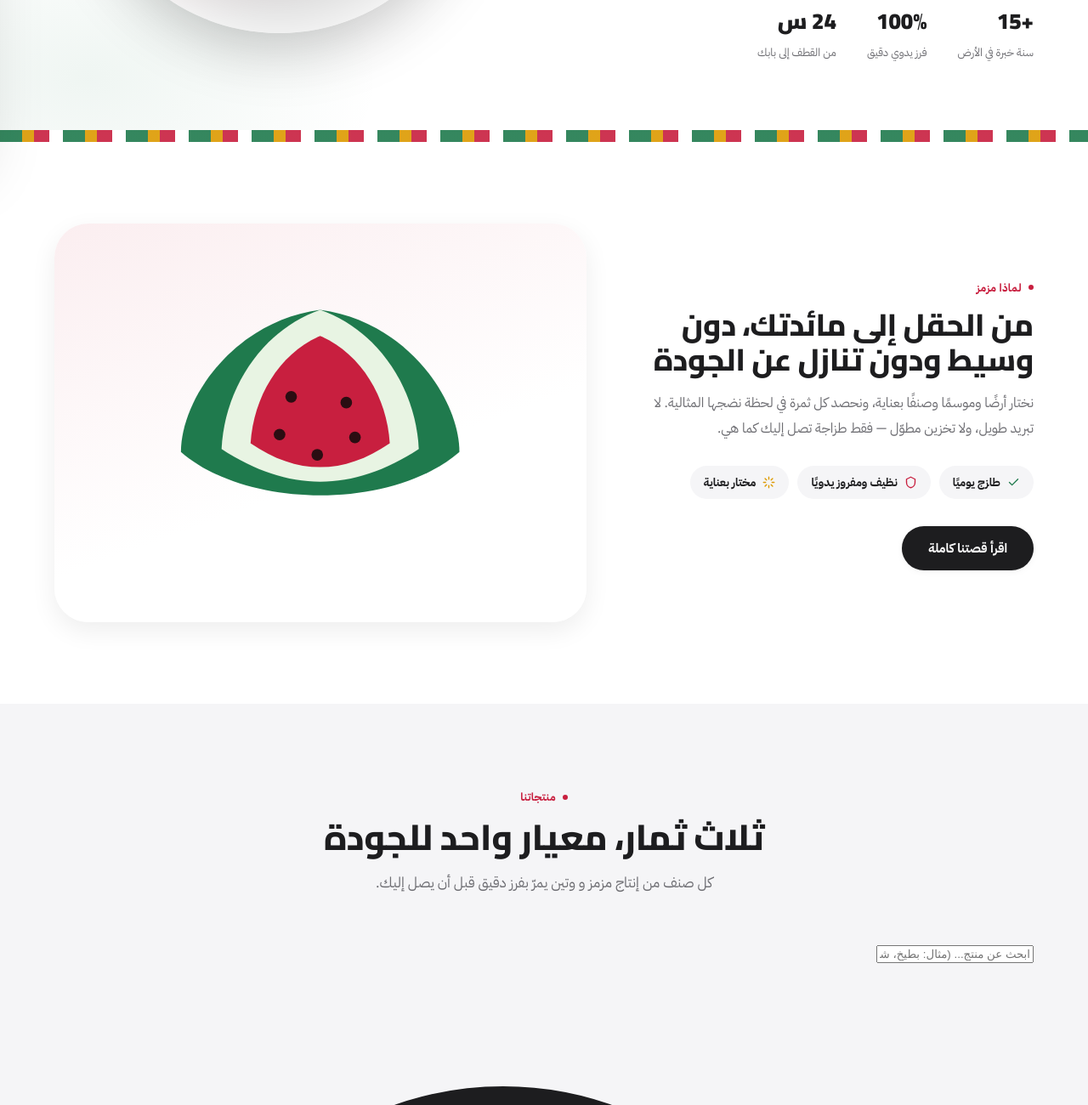
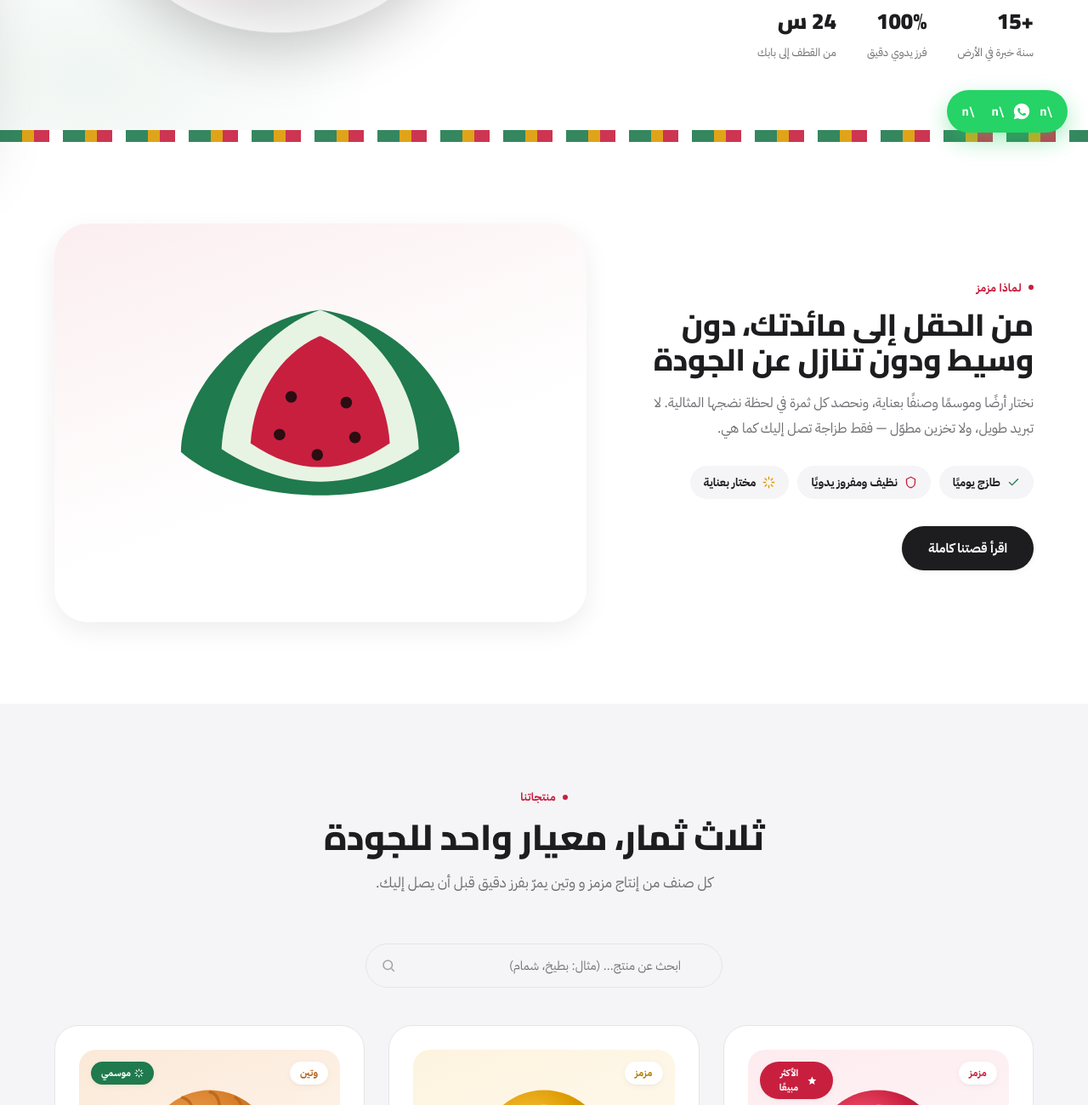
Before and after one commit to ahmadmoutlaq-boop/mazamiz-website, a plain HTML site: page index.html in a window 1280 px wide. Shown: the part 620-1920 px from the top of the page at 85% size. Drawn offline with Linux system fonts and the light colour scheme.

Commit message:
Add files via upload

```diff
--- a/css/style.css
+++ b/css/style.css
@@ -518,7 +518,13 @@
   overflow:hidden;
 }
 .product-media svg{ width:56%; transition:transform .5s var(--ease); }
+.product-media img{
+  width:100%; height:100%;
+  object-fit:cover;
+  transition:transform .6s var(--ease);
+}
 .product-card:hover .product-media svg{ transform:scale(1.06) rotate(-3deg); }
+.product-card:hover .product-media img{ transform:scale(1.08); }
 
 .product-media.red{ background:linear-gradient(160deg,#fdecef,#fff8f9); }
 .product-media.yellow{ background:linear-gradient(160deg,#fdf3df,#fffcf4); }
@@ -535,10 +541,35 @@
   font-weight:800;
   letter-spacing:.02em;
   box-shadow:var(--shadow-sm);
+  z-index:2;
 }
 .product-tag.red{ color:var(--red); }
 .product-tag.yellow{ color:var(--gold-deep); }
 .product-tag.cantaloupe{ color:var(--cantaloupe-deep); }
+
+.badge-flag{
+  position:absolute;
+  top:14px;
+  inset-inline-end:14px;
+  padding:5px 12px;
+  border-radius:999px;
+  font-size:11px;
+  font-weight:800;
+  letter-spacing:.02em;
+  color:#fff;
+  z-index:2;
+  display:flex;
+  align-items:center;
+  gap:4px;
+  box-shadow:var(--shadow-sm);
+  animation:badgePop .5s var(--ease) both;
+}
+.badge-flag.bestseller{ background:var(--red); }
+.badge-flag.seasonal{ background:var(--green); }
+@keyframes badgePop{
+  0%{ transform:scale(.6); opacity:0; }
+  100%{ transform:scale(1); opacity:1; }
+}
 
 .product-card h3{
   font-size:21px;
@@ -586,9 +617,51 @@
 .add-btn.added{ background:var(--green); }
 .add-btn svg{ width:15px; height:15px; }
 
-@media (max-width:900px){
+@media (max-width:1024px){
+  .product-grid{ grid-template-columns:repeat(2,1fr); }
+}
+@media (max-width:640px){
   .product-grid{ grid-template-columns:1fr; }
 }
+
+/* Product search bar */
+.product-search{
+  max-width:420px;
+  margin:0 auto 44px;
+  position:relative;
+}
+.product-search input{
+  width:100%;
+  padding:14px 48px 14px 18px;
+  border-radius:999px;
+  border:1px solid var(--line);
+  background:var(--bg-alt);
+  font-size:14.5px;
+  font-family:inherit;
+  transition:border-color .25s, background .25s, box-shadow .25s;
+}
+.product-search input:focus{
+  outline:none;
+  border-color:var(--red);
+  background:#fff;
+  box-shadow:0 0 0 4px rgba(200,31,63,.08);
+}
+.product-search svg{
+  position:absolute;
+  top:50%; inset-inline-end:18px;
+  transform:translateY(-50%);
+  width:18px; height:18px;
+  color:var(--text-faint);
+  pointer-events:none;
+}
+.product-empty{
+  text-align:center;
+  color:var(--text-soft);
+  font-size:15px;
+  padding:40px 0;
+  display:none;
+}
+.product-empty.show{ display:block; }
 
 /* =========================================================
    Features
@@ -621,7 +694,10 @@
 .feature-card h3{ font-size:18.5px; margin-bottom:10px; }
 .feature-card p{ color:var(--text-soft); font-size:14.5px; line-height:1.75; }
 
-@media (max-width:900px){
+@media (max-width:1024px) and (min-width:641px){
+  .feature-grid{ grid-template-columns:repeat(2,1fr); }
+}
+@media (max-width:640px){
   .feature-grid{ grid-template-columns:1fr; }
 }
 
@@ -630,7 +706,7 @@
    ========================================================= */
 .testi-grid{
   display:grid;
-  grid-template-columns:repeat(3,1fr);
+  grid-template-columns:repeat(auto-fit, minmax(260px,1fr));
   gap:24px;
 }
 .testi-card{
@@ -641,6 +717,11 @@
   display:flex;
   flex-direction:column;
   gap:18px;
+  transition:transform .4s var(--ease), box-shadow .4s var(--ease);
+}
+.testi-card:hover{
+  transform:translateY(-6px);
+  box-shadow:var(--shadow-md);
 }
 .stars{ display:flex; gap:3px; color:var(--gold); }
 .stars svg{ width:15px; height:15px; }
@@ -669,9 +750,7 @@
 .testi-person b{ display:block; font-size:14px; }
 .testi-person span{ font-size:12.5px; color:var(--text-soft); }
 
-@media (max-width:900px){
-  .testi-grid{ grid-template-columns:1fr; }
-}
+/* testi-grid is responsive via auto-fit minmax, no forced breakpoint needed */
 
 /* =========================================================
    CTA band
@@ -1121,6 +1200,9 @@
   color:var(--text-faint);
   margin-top:6px;
 }
+@media (max-width:1024px) and (min-width:901px){
+  .contact-grid{ gap:32px; }
+}
 @media (max-width:900px){
   .contact-grid{ grid-template-columns:1fr; }
 }
@@ -1131,3 +1213,41 @@
 /* Utility */
 .mt-lg{ margin-top:48px; }
 .text-center{ text-align:center; }
+
+/* =========================================================
+   WhatsApp floating button
+   ========================================================= */
+.whatsapp-fab{
+  position:fixed;
+  bottom:24px;
+  inset-inline-start:24px;
+  z-index:400;
+  display:flex;
+  align-items:center;
+  gap:10px;
+  background:#25D366;
+  color:#fff;
+  padding:14px 18px;
+  border-radius:999px;
+  box-shadow:0 10px 26px rgba(37,211,102,.4);
+  font-size:14px;
+  font-weight:700;
+  transition:transform .35s var(--ease), box-shadow .35s var(--ease), padding .35s var(--ease);
+}
+.whatsapp-fab svg{ width:22px; height:22px; flex:none; }
+.whatsapp-fab span{
+  max-width:0;
+  overflow:hidden;
+  white-space:nowrap;
+  transition:max-width .35s var(--ease);
+}
+.whatsapp-fab:hover{
+  transform:translateY(-4px) scale(1.03);
+  box-shadow:0 16px 34px rgba(37,211,102,.5);
+}
+.whatsapp-fab:hover span{ max-width:140px; }
+
+@media (max-width:640px){
+  .whatsapp-fab{ bottom:18px; inset-inline-start:18px; padding:14px; }
+  .whatsapp-fab span{ display:none; }
+}
```
